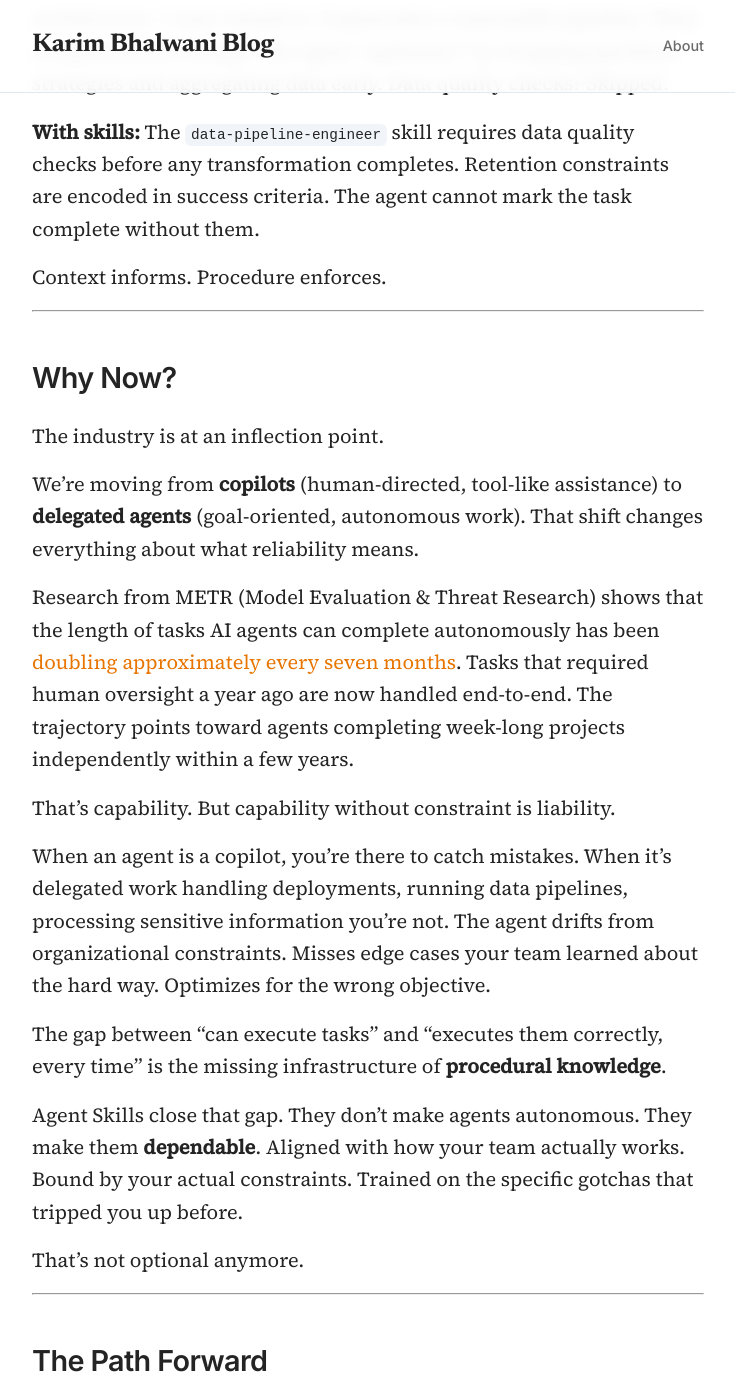
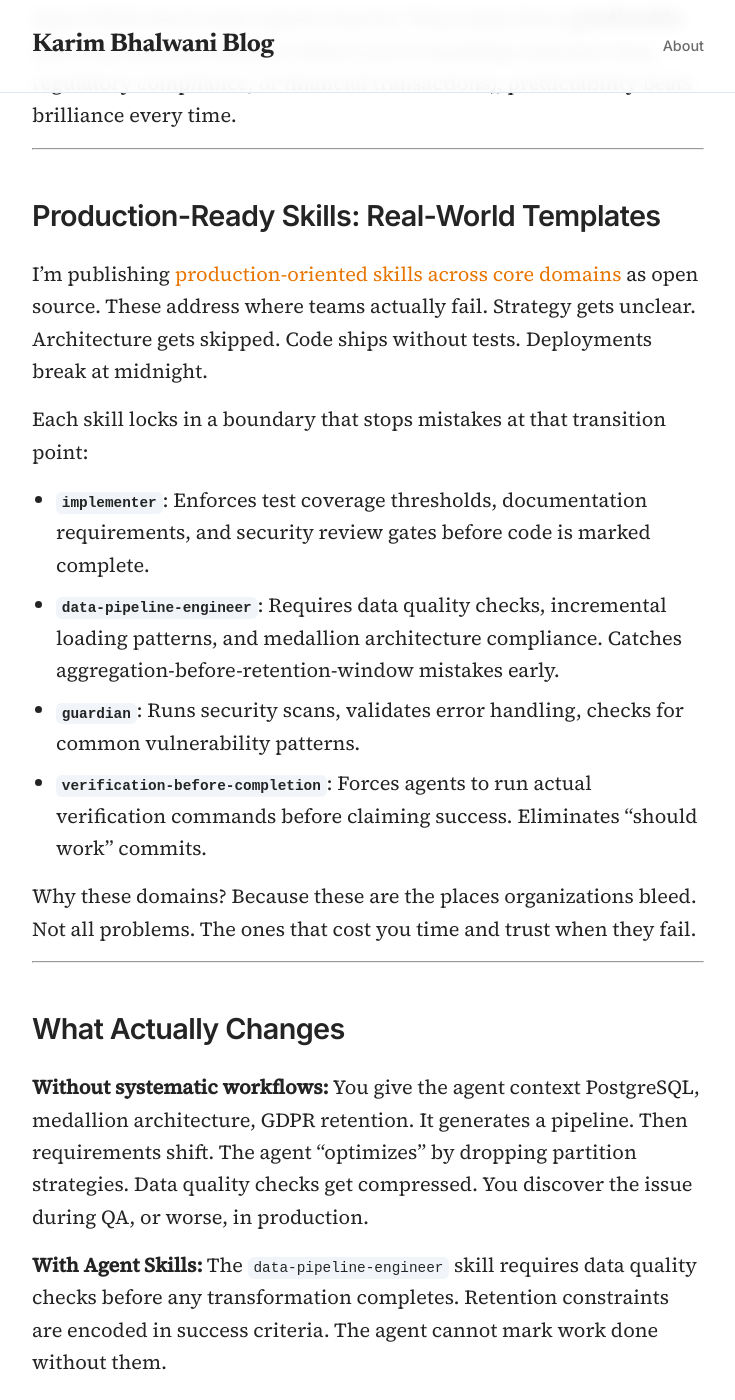
Before and after one commit to karim-bhalwani/karim-bhalwani.github.io, a Jekyll site: the page built from _posts/2026-01-26-procedure-over-intelligence-building-reliable-ai-systems.markdown, in a window 1280 px wide and 1400 px high, scrolled down 9152 px. Shown: the whole window, without its empty margins (272-1007 px from the left). Built offline with Jekyll 4.4.1, drawn with Linux system fonts in a browser that asks for light colours; some of the changed text lies outside the part shown.

Commit message:
Refine post: reduce repetition, improve flow, remove dashes, condense examples

````diff
--- a/_posts/2026-01-26-procedure-over-intelligence-building-reliable-ai-systems.markdown
+++ b/_posts/2026-01-26-procedure-over-intelligence-building-reliable-ai-systems.markdown
@@ -6,7 +6,7 @@
 categories: AI systems software-engineering open-standards
 tags: [AI agents, Procedures, Reliability, Agent Skills, Production Systems, Compliance]
 author: Karim Bhalwani
-excerpt: "Intelligence without procedure is just noise. Learn how Agent Skills encode organizational expertise to make AI agents reliable, reproducible, and trustworthy at scale."
+excerpt: "Intelligence without systematic workflows is just noise. Learn how Agent Skills encode organizational expertise to make AI agents reliable, reproducible, and trustworthy at scale."
 ---
 
 ![Procedure Over Intelligence Hero](/assets/procedure-over-intelligence/hero-main-1.png){: .img-hero }
@@ -15,13 +15,11 @@
 
 The agent had every requirement document. Every design spec. Every technical constraint anyone could think to provide.
 
-**Context without procedure is just noise.**
+**Context without systematic workflows is just noise.**
 
 The problem isn't intelligence. The problem is that knowing *what* to build doesn't tell you *how* to build it correctly, every time.
 
----
-
-## The Checklist Manifesto for AI
+## The Checklist Principle
 
 In 2009, surgeon Atul Gawande published *The Checklist Manifesto*, documenting how a simple checklist reduced surgical complications by 36%. Not better doctors. Not more experience. Just a systematic way to avoid known failure modes.
 
@@ -29,45 +27,55 @@
 
 ![Developer Checklist](/assets/procedure-over-intelligence/devloper-check-list.png)
 
-These aren't suggestions. They're the accumulated scar tissue of every production incident, every security issue, every 3am debugging session.
+These aren't suggestions. They're accumulated organizational wisdom from every production incident, security breach, and 3am debugging session.
 
-**But we don't give agents any of this.**
-
-We throw them requirements and hope they improvise well.
+**But we don't give agents any of this.** We throw them requirements and hope they improvise well.
 
 ---
 
-## When Smart Isn't Enough
+## The Inflection Point: Why This Matters Now
 
-An agent designs a cloud data platform. The architecture looks solid. It ships. Then finance can't reconcile their month-end reports.
+This is the moment everything changes.
 
-Why? The pipeline aggregated daily transactions into weekly buckets before month-end close. Three people spent a week reconstructing the data from backups.
+We're moving from **copilots** (human-directed, tool-like assistance) to **delegated agents** (goal-oriented, autonomous work). That shift fundamentally changes what "reliable" means.
 
-Now there's a rule: *no aggregation before T+5 business days*. It's not in any requirements doc. It's scar tissue.
+Research from METR (Model Evaluation & Threat Research) shows that [the length of tasks AI agents can complete autonomously has been doubling approximately every seven months](https://metr.org/blog/2025-03-19-measuring-ai-ability-to-complete-long-tasks/). Tasks requiring human oversight a year ago are now handled end-to-end. The trajectory points toward agents completing week-long projects independently within a few years.
 
-The agent understood *what* to build. It had no idea *how this organization actually builds*.
+That's capability. But capability without guardrails is liability.
 
-That gap is everything.
+When an agent is a copilot, you're there to catch mistakes. When it's delegated autonomous work (handling deployments, running production pipelines, processing sensitive healthcare records), you're not. The agent drifts from organizational constraints. Misses edge cases your team learned about painfully. Optimizes for the wrong objective.
+
+The gap between "can execute tasks" and "executes them correctly, every time, aligned with how we actually work" is the missing infrastructure of **systematic governance**.
 
 ---
 
+## Real-World Costs of Missing Workflows
+
+A healthcare system asks an agent to build automated lab result processing. The agent structures data efficiently, reducing storage by 40%. Later, auditors discover that the compression scheme violates HIPAA's auditability requirements. Six months of results need reprocessing.
+
+A financial services firm deploys an agent for month-end transaction reconciliation. It works perfectly for the standard flow. Then during actual month-end close, it skips the reconciliation validation gate during edge case handling, costing three days of manual recovery work.
+
+Neither agent lacked intelligence. Each understood the *what*. Each had requirements and technical specs. Each was missing the organizational *how*: the systematic guardrails that encode "we learned this the hard way, and we're not doing it again."
+
 ## Enter Agent Skills
 
-What if we could package expertise the way we package code?
+What if you could package organizational expertise the way you package code?
 
-Not as prompts. Not as documentation. But as **executable procedures** that agents can discover, load, and apply.
+Not as dense prompts or scattered documentation, but as **executable workflows** that agents can discover, load, and apply automatically.
 
-That's what Agent Skills are: small, self-contained modules that encode how work actually gets done. The format emerged from the need to make agent behavior reproducible across tools and teams a specification that any IDE or AI provider can support.
+That's what Agent Skills are: self-contained modules that encode how work actually gets done. The format emerged from the need to make agent behavior reproducible across tools and teams: a specification that any IDE or AI provider can support.
 
 ![Enter Agent Skills](/assets/procedure-over-intelligence/enter-agent-skill.png)
 
-Think of it as a contract between you and the agent. Not "write me a login service" but "use the `implementer` skill with our team's authentication patterns, test coverage requirements, and security review gates."
+Think of it as a contract between you and the agent. Not "write me a login service" but "use the `implementer` skill with our team's authentication patterns, mandatory test coverage thresholds, and mandatory security review gates."
+
+Context informs the agent what to build. Skills enforce *how* it gets built.
 
 ---
 
-## A Format, Not a Framework
+## A Format, Not Proprietary Technology
 
-The beauty is in the simplicity. An Agent Skill is just:
+The beauty is simplicity. An Agent Skill is just:
 
 ```
 my-skill/
@@ -111,74 +117,75 @@
 - Follows team conventions
 ```
 
-Simple. Readable. Versionable. Portable.
+Readable. Versionable. Portable across tools.
 
 ---
 
-## Open by Design (No Vendor Lock-In)
+## Open Standard, Vendor Independent
 
 Here's what matters: **this isn't locked to one vendor**.
 
-Agent Skills is an [open standard](https://agentskills.io/). It's just YAML and Markdown. No proprietary tooling, no platform lock-in. Write a skill once, use it across Claude Code, Claude.ai, Gemini CLI, or any tool that supports the format.
+Agent Skills is an [open standard](https://agentskills.io/). It's YAML and Markdown. No proprietary tooling, no platform constraints. Write a skill once, use it across Claude Code, Claude.ai, Gemini CLI, or any platform supporting the format.
 
-Your team's expertise travels with *you*, not with your IDE or AI provider. That matters for regulated industries, long-lived systems, and anyone who's been burned before.
+Your team's expertise travels with *you*, not with your IDE or AI provider. That independence matters for regulated industries, long-lived systems, and anyone who's been burned by vendor lock-in before.
 
 ---
 
-## The Real Power: Chaining
+## Skill Chains: Where Power Emerges
 
 ![Skill Chaining](/assets/procedure-over-intelligence/chaining.png)
 
 Individual skills are useful. **Skill chains are transformative.**
 
-Here's how a team might build a feature:
+Here's how a team builds a feature end-to-end:
 
 ```
 brainstorming
-  → (refine requirements)
+  → (refine requirements with domain experts)
 architect
-  → (design APIs and schema)
+  → (design APIs and schema with governance in mind)
 implementer
-  → (write code with tests)
+  → (write code with mandatory test coverage)
 qa-tester
-  → (comprehensive test suite)
+  → (comprehensive test suite and edge cases)
 guardian
-  → (security and quality review)
+  → (security scanning and vulnerability validation)
 verification-before-completion
-  → (confirm actually done)
+  → (confirm actually done, not just claimed)
 ```
 
-Each step has clear inputs, outputs, and success criteria. Each builds on the last. And most importantly: each encodes **how your team actually works**.
+Each step has clear inputs, outputs, and success criteria. Each builds on the last. Most importantly: each encodes **how your organization actually works**.
 
-The architect doesn't just design an API. It validates that refined requirements align with organizational constraints. Context changes mid-chain? The system fails visibly. Constraint violated? Fails early. No silent drift. No surprise at deployment.
+The architect doesn't just design an API. It validates that requirements align with regulatory constraints. Refined requirements conflict with architecture? The chain stops. Constraint violated? Fails early and visibly. No silent drift. No surprises at 2am deployment.
 
-This isn't aspirational. This is the accumulated wisdom of every retrospective where someone said "we should have caught that earlier."
+This isn't theoretical. This is accumulated wisdom from every retrospective where someone said "we should have caught that earlier."
 
 ---
 
-## Structural Governance: From Policy to Procedure
+## Governance as Code: Structural Enforcement
 
-Enterprise concern: "How do we ensure AI agents follow security policies and compliance requirements?"
+Enterprise concern: "How do we ensure AI agents follow our security policies and compliance requirements?"
 
-The answer isn't better prompts. It's **structural enforcement**.
+The answer isn't better prompts. It's **encoded constraints**.
 
-With Agent Skills, compliance becomes procedural:
+With Agent Skills, compliance becomes structural:
 
 ```yaml
 constraints:
   - All database changes require migration scripts
   - All API endpoints require authentication
   - All deployments require security review
-  - No direct database access in production
+  - Healthcare data access logs audit trail
+  - No aggregation before T+5 business days (finance constraint)
 ```
 
-An agent using the `implementer` skill cannot bypass the security review gate. It's not optional. It's encoded. The agent fails the skill execution if constraints aren't met.
+An agent using the `implementer` skill cannot bypass the security review gate. It's not optional. It's embedded in the workflow. The agent fails the skill execution if constraints aren't met.
 
-This is what healthcare did: moved from "trust the clinician's judgment" to "systematic protocols that prevent mistakes." Not because doctors weren't competent. Because systematic beats heroic every time.
+Healthcare learned this decades ago: move from "trust clinician judgment" to "systematic protocols that prevent mistakes." Not because clinicians weren't competent. Because systematic beats heroic every single time.
 
 ---
 
-## From Demos to Systems
+## The Demo Trap
 
 ![From Demos to Systems](/assets/procedure-over-intelligence/demos-to-systems.png)
 
@@ -188,60 +195,38 @@
 **Week 2:** "Why doesn't it follow our logging standards?"
 **Month 3:** "We're spending more time fixing AI code than writing it ourselves."
 
-The gap between demo and production system is **procedure**.
+The gap between demo and production system is **systematic governance**.
 
-Agent Skills don't make agents smarter. They make them **reliable**. And in production systems, reliability beats cleverness every single time.
+Agent Skills don't make agents smarter. They make them **predictable**. And in production systems (where you're handling customer data, regulatory compliance, or financial transactions), predictability beats brilliance every time.
 
 ---
 
-## A Production-Ready Baseline
+## Production-Ready Skills: Real-World Templates
 
-I'm publishing [production-oriented skills across core domains](https://github.com/karim-bhalwani/agent-skills-collection) as open source. The collection covers architecture, development, quality, security, data engineering, and operations.
+I'm publishing [production-oriented skills across core domains](https://github.com/karim-bhalwani/agent-skills-collection) as open source. These address where teams actually fail. Strategy gets unclear. Architecture gets skipped. Code ships without tests. Deployments break at midnight.
 
-A few examples:
+Each skill locks in a boundary that stops mistakes at that transition point:
 
-- **`implementer`**: Enforces test coverage thresholds, documentation requirements, and security review gates before any code is marked complete.
-- **`data-pipeline-engineer`**: Requires data quality checks, incremental loading patterns, and medallion architecture compliance.
-- **`guardian`**: Runs security scans, validates error handling, and checks for common vulnerability patterns.
-- **`verification-before-completion`**: Forces agents to run actual verification commands before claiming success no more "should work" commits.
+- **`implementer`**: Enforces test coverage thresholds, documentation requirements, and security review gates before code is marked complete.
+- **`data-pipeline-engineer`**: Requires data quality checks, incremental loading patterns, and medallion architecture compliance. Catches aggregation-before-retention-window mistakes early.
+- **`guardian`**: Runs security scans, validates error handling, checks for common vulnerability patterns.
+- **`verification-before-completion`**: Forces agents to run actual verification commands before claiming success. Eliminates "should work" commits.
 
-Why these domains? Because these are where teams actually fail. Strategy drifts. Architecture gets skipped. Code ships untested. Deployments break at 2am. Each skill locks in a boundary that stops mistakes at that transition point.
-
-It's not comprehensive. It's what actually prevents disasters.
+Why these domains? Because these are the places organizations bleed. Not all problems. The ones that cost you time and trust when they fail.
 
 ---
 
-## What This Actually Looks Like
+## What Actually Changes
 
-**Without skills:** You give the agent context—Azure, medallion architecture, 7-year retention. It generates a reasonable pipeline. Then a requirements change. The agent "optimizes" by dropping partition strategies and aggregating data early. Data quality checks? Skipped.
+**Without systematic workflows:** You give the agent context PostgreSQL, medallion architecture, GDPR retention. It generates a pipeline. Then requirements shift. The agent "optimizes" by dropping partition strategies. Data quality checks get compressed. You discover the issue during QA, or worse, in production.
 
-**With skills:** The `data-pipeline-engineer` skill requires data quality checks before any transformation completes. Retention constraints are encoded in success criteria. The agent cannot mark the task complete without them.
+**With Agent Skills:** The `data-pipeline-engineer` skill requires data quality checks before any transformation completes. Retention constraints are encoded in success criteria. The agent cannot mark work done without them.
 
-Context informs. Procedure enforces.
+Context informs what to build. Workflows enforce how it gets built.
 
 ---
 
-## Why Now?
-
-The industry is at an inflection point.
-
-We're moving from **copilots** (human-directed, tool-like assistance) to **delegated agents** (goal-oriented, autonomous work). That shift changes everything about what reliability means.
-
-Research from METR (Model Evaluation & Threat Research) shows that the length of tasks AI agents can complete autonomously has been [doubling approximately every seven months](https://metr.org/blog/2025-03-19-measuring-ai-ability-to-complete-long-tasks/). Tasks that required human oversight a year ago are now handled end-to-end. The trajectory points toward agents completing week-long projects independently within a few years.
-
-That's capability. But capability without constraint is liability.
-
-When an agent is a copilot, you're there to catch mistakes. When it's delegated work handling deployments, running data pipelines, processing sensitive information you're not. The agent drifts from organizational constraints. Misses edge cases your team learned about the hard way. Optimizes for the wrong objective.
-
-The gap between "can execute tasks" and "executes them correctly, every time" is the missing infrastructure of **procedural knowledge**.
-
-Agent Skills close that gap. They don't make agents autonomous. They make them **dependable**. Aligned with how your team actually works. Bound by your actual constraints. Trained on the specific gotchas that tripped you up before.
-
-That's not optional anymore.
-
----
-
-## The Path Forward
+## Adoption Pathway
 
 Adoption won't happen overnight. Teams will need to:
 
@@ -250,34 +235,38 @@
 3. Create examples for specific tech stacks
 4. Version and maintain skills as practices evolve
 
-But here's the thing: **this work is already happening**. It's just happening in code review comments, onboarding docs that new developers struggle to find, and tribal knowledge that walks out the door when people leave.
+But here's the reality: **this work is already happening**. It's just scattered in code review comments, onboarding docs new developers can't find, tribal knowledge that walks out the door when people leave.
 
-Agent Skills just make it portable, discoverable, and executable.
+Agent Skills make it portable, discoverable, and executable.
 
 ---
 
-## Closing Thoughts
+## The Real Inflection Point
 
-We're at a moment where AI capability has outpaced organizational wisdom. Agents can execute. But execution without constraint is liability.
+We're at a moment where AI capability has outpaced organizational wisdom. Agents can execute. But execution without structural constraints is a liability.
 
-The gap isn't intelligence. It never was. It's **procedure**.
+The gap isn't intelligence. It never was. It's **systematic governance**.
 
-Every security policy you've written, every code review pattern your team converged on, every lesson learned from 3am incidents. That accumulated expertise is the actual value. Not the individual knowledge. The *systems* built to prevent repeating mistakes.
+Every security policy you've written, every code review pattern your team converged on, every lesson learned from production incidents at 3am that accumulated expertise is the actual value. Not the individual knowledge. The *systems* you built to prevent repeating mistakes.
 
-Agent Skills don't automate judgment. They encode it. They make the difference between an agent that can do work and an agent your organization actually trusts to do it.
+Agent Skills don't automate judgment. They **encode it**. They make the difference between an agent that can do work and an agent your organization actually trusts to do it.
 
 That's the inflection point. That's what matters now.
 
-Build procedures. Version them like code. Make them portable. Let your team's expertise travel faster than your team can.
+---
 
-**Intelligence is common. Procedure is rare. That's the edge.**
+## What Comes Next
+
+Build workflows. Version them like code. Make them portable. Let your team's expertise travel faster than your team can.
+
+**Intelligence is common. Systematic excellence is rare. That's the edge.**
 
 ---
 
 ## Resources & Next Steps
 
-* **Agent Skills Specification**: [agentskills.io](https://agentskills.io) — the open standard for portable agent procedures
+* **Agent Skills Specification**: [agentskills.io](https://agentskills.io) — the open standard for portable agent workflows
 * **Production Skills Collection**: [GitHub Repository](https://github.com/karim-bhalwani/agent-skills-collection) — ready-to-use skills across architecture, development, data engineering, and operations
-* **Interactive AI Knowledge Base**: [Explore & Chat with the Codebase](https://deepwiki.com/karim-bhalwani/agent-skills-collection)
+* **Interactive AI Knowledge Base**: [Explore & Chat with the Agent Skills Collection](https://deepwiki.com/karim-bhalwani/agent-skills-collection)
 
 ---
````
Also changed, not shown: other parts of _posts/2026-01-26-procedure-over-intelligence-building-reliable-ai-systems.markdown (+2 -4 lines).
